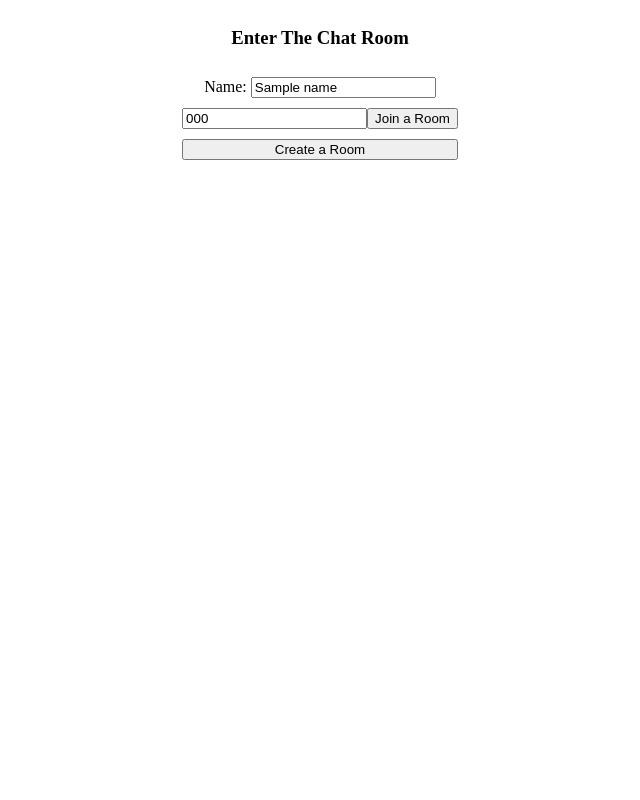
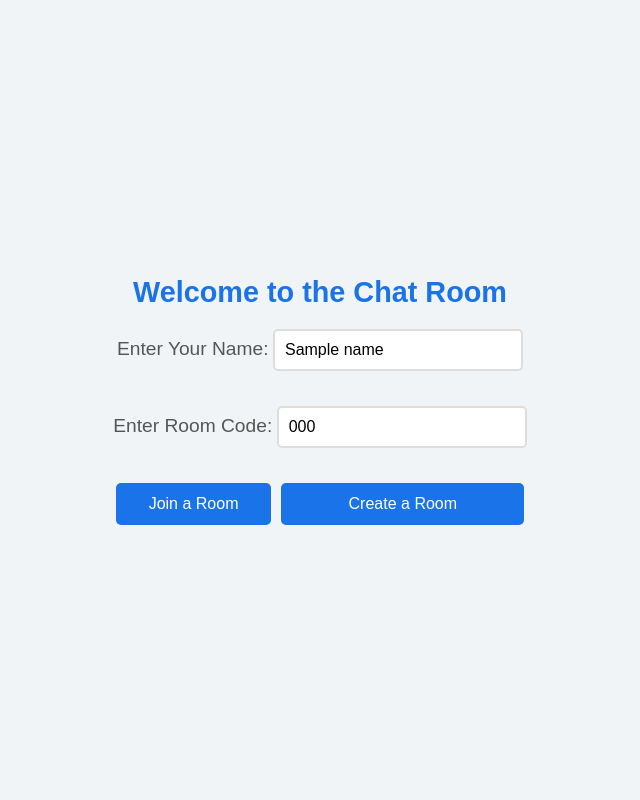
Before and after one commit to Kenny-Le281/TalkHive, a Flask app: template templates/home.html in a window 1280 px wide. Shown: the whole page, without its empty margins (320-960 px from the left). Run offline with Flask 3, Linux system fonts and the light colour scheme; the template is opened without the code that fills it: most values are stand-ins (such as "Sample title", 1, 10 or a date in 2020); some libraries are stand-ins or nearby versions.

Commit message:
second round changes

```diff
--- a/static/css/style.css
+++ b/static/css/style.css
@@ -1,69 +1,182 @@
-.content {
-    display: flex;
-    align-items: center;
-    justify-content: center;
+/* General Layout */
+* {
+  margin: 0;
+  padding: 0;
+  box-sizing: border-box;
 }
 
+body {
+  font-family: 'Arial', sans-serif;
+  background-color: #f0f4f7;
+  color: #333;
+  height: 100vh;
+  display: flex;
+  justify-content: center;
+  align-items: center;
+}
+
+.content {
+  width: 100%;
+  max-width: 1200px;
+  padding: 20px;
+  display: flex;
+  flex-direction: column;
+  justify-content: center;
+  align-items: center;
+}
+
+/* Home Page */
 .buttons {
   display: flex;
   flex-direction: column;
   align-items: center;
   justify-content: center;
-    gap: 10px;
+  gap: 20px;
+  width: 100%;
+}
+
+h3 {
+  font-size: 1.8rem;
+  color: #1a73e8;
+  text-align: center;
+}
+
+label {
+  font-size: 1.2rem;
+  margin-bottom: 5px;
+  color: #555;
+}
+
+input[type="text"] {
+  padding: 10px;
+  font-size: 1rem;
+  width: 250px;
+  border: 2px solid #ddd;
+  border-radius: 5px;
+  margin-bottom: 15px;
+}
+
+button {
+  background-color: #1a73e8;
+  color: white;
+  font-size: 1rem;
+  padding: 12px 20px;
+  border: none;
+  border-radius: 5px;
+  cursor: pointer;
+  width: 250px;
+}
+
+button:hover {
+  background-color: #155fa0;
+}
+
+.error {
+  color: red;
+  font-size: 1rem;
 }
 
 .join {
   display: flex;
-    flex-direction: row;
-    width: 100%;
+  gap: 10px;
+  justify-content: center;
 }
 
 .create-btn {
   width: 100%;
 }
 
+/* Chat Room */
 .message-box {
-    border-color: black;
-    border-width: 2px;
-    border-style: solid;
-    border-radius: 10px;
-    background-color: whitesmoke;
-    height: 80vh;
+  background-color: #ffffff;
+  width: 100%;
+  height: 90vh;
   display: flex;
   flex-direction: column;
-    width: 80vw;
-    align-items: stretch;
+  border: 2px solid #ddd;
+  border-radius: 8px;
+  box-shadow: 0 4px 8px rgba(0, 0, 0, 0.1);
+  padding: 20px;
+  overflow: hidden;
 }
 
 .messages {
-    overflow-y: scroll;
+  overflow-y: auto;
   flex: 1;
-    width: 100%;
+  padding: 10px;
+  border-bottom: 2px solid #ddd;
+  font-size: 1rem; /* Adjusted font size for readability */
+  max-height: 75%; /* Ensures the message area doesn't overflow */
 }
 
 .inputs {
+  display: flex;
+  justify-content: space-between;
+  gap: 10px;
+  align-items: center;
   padding: 10px;
-    display: flex;
-  }
-
-  h2 {
-    text-align: center;
+  width: 100%;
+  position: relative;
 }
 
 #message {
   flex: 1;
+  padding: 10px;
+  border: 2px solid #ddd;
+  border-radius: 5px;
+  font-size: 1rem;
+  min-height: 40px; /* Ensure the input box has a comfortable height */
+  box-sizing: border-box; /* To prevent overflow issues */
 }
 
+#send-btn {
+  background-color: #1a73e8;
+  color: white;
+  padding: 12px 20px;
+  border: none;
+  border-radius: 5px;
+  cursor: pointer;
+  transition: background-color 0.3s;
+  font-size: 1rem;
+}
+
+#send-btn:hover {
+  background-color: #155fa0;
+}
+
+/* Other styles for messages */
 .text {
   display: flex;
-    flex-direction: row;
+  justify-content: space-between;
   align-items: center;
-    justify-content: space-between;
-    padding-left: 10px;
-    padding-right: 10px;
+  padding: 5px;
+  border-bottom: 1px solid #f0f0f0;
+}
+
+.text span:first-child {
+  font-weight: bold;
 }
 
 .muted {
-    font-size: 10px;
-    color: darkgray;
+  font-size: 0.8rem;
+  color: #888;
 }
+
+/* Error and form field styles */
+.error-message {
+  color: red;
+  margin-top: 10px;
+  font-size: 1rem;
+}
+
+input.error {
+  border-color: red;
+}
+
+/* Ensure the homepage takes up the full height */
+body {
+  display: flex;
+  justify-content: center;
+  align-items: center;
+  height: 100vh;
+}
--- a/templates/base.html
+++ b/templates/base.html
@@ -5,7 +5,7 @@
     <title>Chat App</title>
     <link
       rel="stylesheet"
-      href="{{url_for('static', filename='css/style.css')}}"
+      href="{{ url_for('static', filename='css/style.css') }}"
     />
     <script
       src="https://cdnjs.cloudflare.com/ajax/libs/socket.io/4.0.1/socket.io.js"
--- a/templates/home.html
+++ b/templates/home.html
@@ -1,8 +1,11 @@
-{% extends 'base.html' %} {% block content %}
+{% extends 'base.html' %}
+{% block content %}
 <form method="post" class="buttons">
-  <h3>Enter The Chat Room</h3>
-  <div>
-    <label>Name:</label>
+  <h3>Welcome to the Chat Room</h3>
+
+  <!-- Box for Name Input -->
+  <div class="input-box">
+    <label for="name">Enter Your Name:</label>
     <input
       type="text"
       placeholder="Pick a name!"
@@ -10,14 +13,26 @@
       value="{{name}}"
     />
   </div>
+
+  <!-- Box for Room Code Input -->
+  <div class="input-box">
+    <label for="code">Enter Room Code:</label>
+    <input
+      type="text"
+      placeholder="Room Code"
+      name="code"
+      value="{{code}}"
+    />
+  </div>
+
   <div class="join">
-    <input type="text" placeholder="Room Code" name="code" value="{{code}}" />
     <button type="submit" name="join">Join a Room</button>
+    <button type="submit" name="create" class="create-btn">Create a Room</button>
   </div>
-  <button type="submit" name="create" class="create-btn">Create a Room</button>
+
   {% if error %}
   <ul>
-    <li>{{error}}</li>
+    <li class="error">{{error}}</li>
   </ul>
   {% endif %}
 </form>
```
Lines whose indentation alone changed are shown as unchanged.
